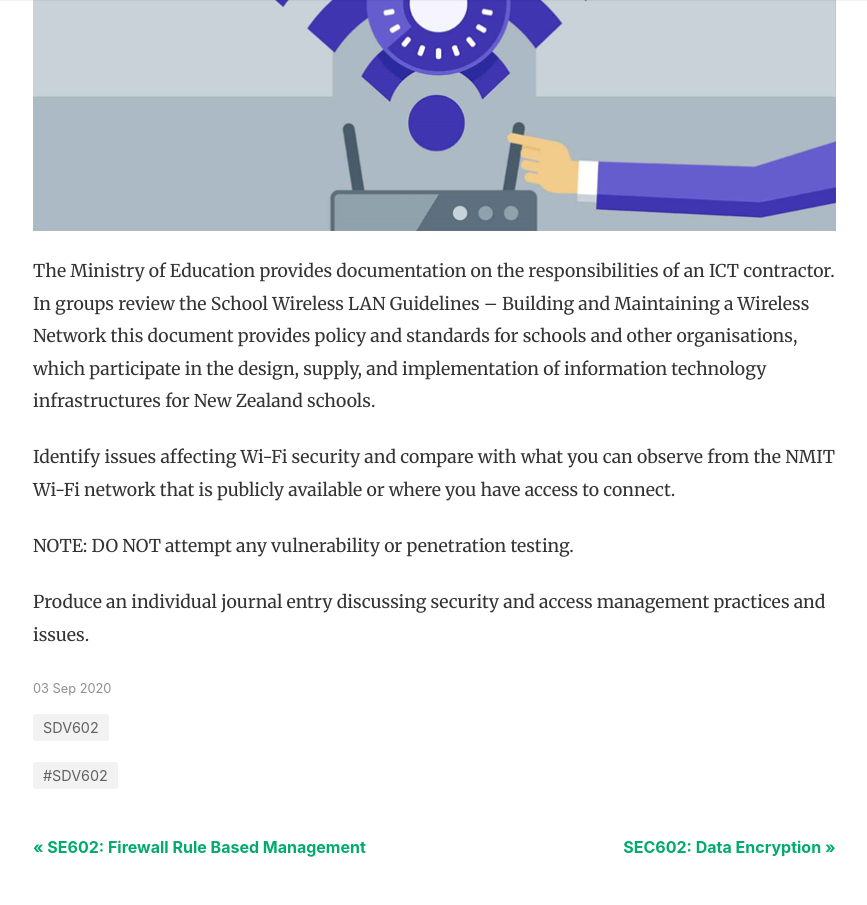
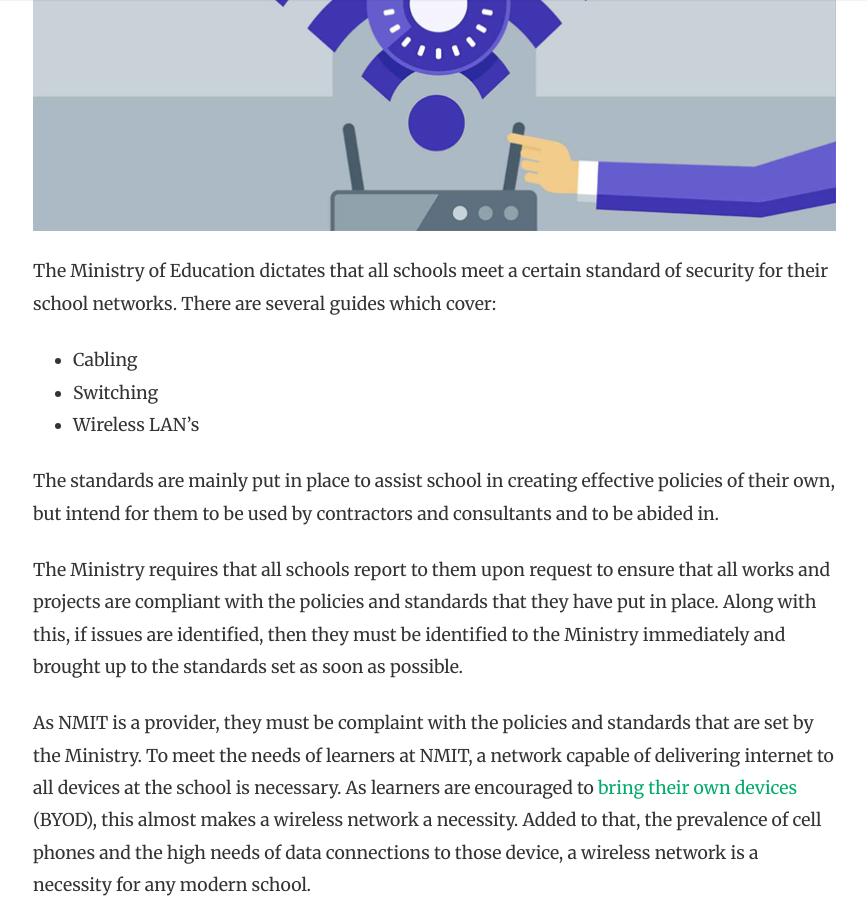
Before and after one commit to MCKevmeister/MCKevmeister.github.io, a Jekyll site: the page built from _posts/2020-09-03-SEC602-Lab12.md, in a window 1280 px wide and 1400 px high, scrolled down 587 px. Shown: the top 905 px of the window, without its empty margins (67-934 px from the left). Built offline with Jekyll 4.4.1, drawn with Linux system fonts in a browser that asks for light colours; nearby versions of some CDN libraries; comment, search, counter and statistics services are not loaded; some of the changed text lies outside the part shown; grey boxes are pictures that could not be loaded.

Commit message:
Blog Posts

```diff
--- a/_posts/2020-09-03-SEC602-Lab12.md
+++ b/_posts/2020-09-03-SEC602-Lab12.md
@@ -1,7 +1,7 @@
 ---
 layout: post
 title: "SEC602: Wi-Fi Protected Access"
-date: 2020-09-03 10:30
+date: 2020-10-09 10:30
 author: Mark Christison
 image: assets/images/wpa.png
 tags: [SDV602]
@@ -10,15 +10,26 @@ featured: true
 hidden: false
 ---
 
-The Ministry of Education provides documentation on the responsibilities of an ICT contractor.  In groups review the School Wireless LAN Guidelines – Building and Maintaining a Wireless Network this document provides policy and standards for schools and other organisations, which participate in the design, supply, and implementation of information technology infrastructures for New Zealand schools.
+The Ministry of Education dictates that all schools meet a certain standard of security for their school networks. There are several guides which cover:
 
-Identify issues affecting Wi-Fi security and compare with what you can observe from the NMIT Wi-Fi network that is publicly available or where you have access to connect.
+- Cabling
+- Switching
+- Wireless LAN's
 
-NOTE: DO NOT attempt any vulnerability or penetration testing.
+The standards are mainly put in place to assist school in creating effective policies of their own, but intend for them to be used by contractors and consultants and to be abided in.
 
-Produce an individual journal entry discussing security and access management practices and issues.
+The Ministry requires that all schools report to them upon request to ensure that all works and projects are compliant with the policies and standards that they have put in place. Along with this, if issues are identified, then they must be identified to the Ministry immediately and brought up to the standards set as soon as possible.
 
-<!-- ## WPA
+As NMIT is a provider, they must be complaint with the policies and standards that are set by the Ministry. To meet the needs of learners at NMIT, a network capable of delivering internet to all devices at the school is necessary. As learners are encouraged to [bring their own devices](https://support.nmit.ac.nz/kb/articles/what-are-the-bring-your-own-device-byod-specifications) (BYOD), this almost makes a wireless network a necessity. Added to that, the prevalence of cell phones and the high needs of data connections to those device, a wireless network is a necessity for any modern school.
 
-<object data="/assets/docs/Wi-Fi_WPA.pdf" type="application/pdf" width="100%" height="800px">
-  <p><a href="assets/docs/Wi-Fi_WPA.pdf">Presentation</a></p> -->
+The documentation set by the Ministry for [Wireless networks](https://www.education.govt.nz/assets/Documents/School/Running-a-school/Technology-in-schools/technical-info/MoE-School-WLAN-Guidelines-Build-and-Maintain-May-2015-v1-2.pdf) is rather through. It lays out security policies and practices as well as providing practical examples of how to implement the solutions that are recommended in the documentation.
+
+Section 3.1.6 on page 16, specifies that all school networks of medium and large size should use at a minimum WPA2 Enterprise, using an Authentication Server(RADIUS) and EAP-TLS or PEAP-TLS for user authentication as well as 802.1X port based access control. As NMIT has campuses in both Nelson, Richmond and Marlborough, with some distant campuses in Auckland (maybe not anymore?), this easily classifies NMIT in this category.
+
+Below are the settings of the NMIT network called NMIFI.
+
+![NMIFI-IP-settings](/assets/images/NMIFI-IP-settings.png)
+
+This shows that NMIT are using the 802.11ac protocol, WPA2 Enterprise, and P-EAP authentication. This is all complaint with the Ministry of Educations documentation.
+
+Physical inspection of the rooms shows that the hardware such as switches and routers, are in locked cabinets. An assumption can be made that all BYOD devices are on their own VLAN to be complaint, although this is hard to confirm without access to the server and settings. An assumption is also made that NMIT are using a RADIUS server, as this would provide AAA simply and easily once all the configuration has been done. This assumption is made by the fact that several services are made available through the NMIT log-in information (office365, Moodle, NMIT's website log-in).
```
Also changed, not shown: _posts/2020-07-20-SEC602-Lab13.md (+6 -9 lines), assets/images/NMIFI-IP-settings.png (added).
